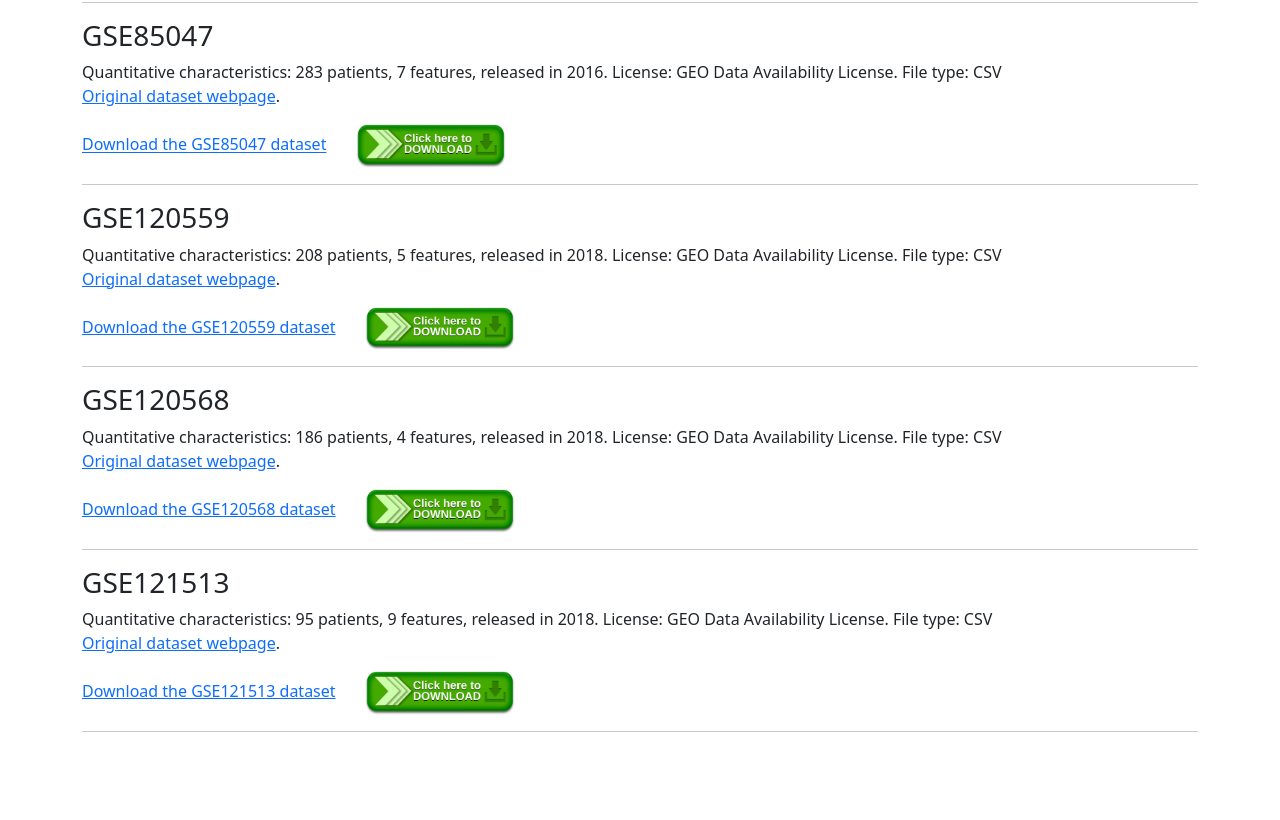
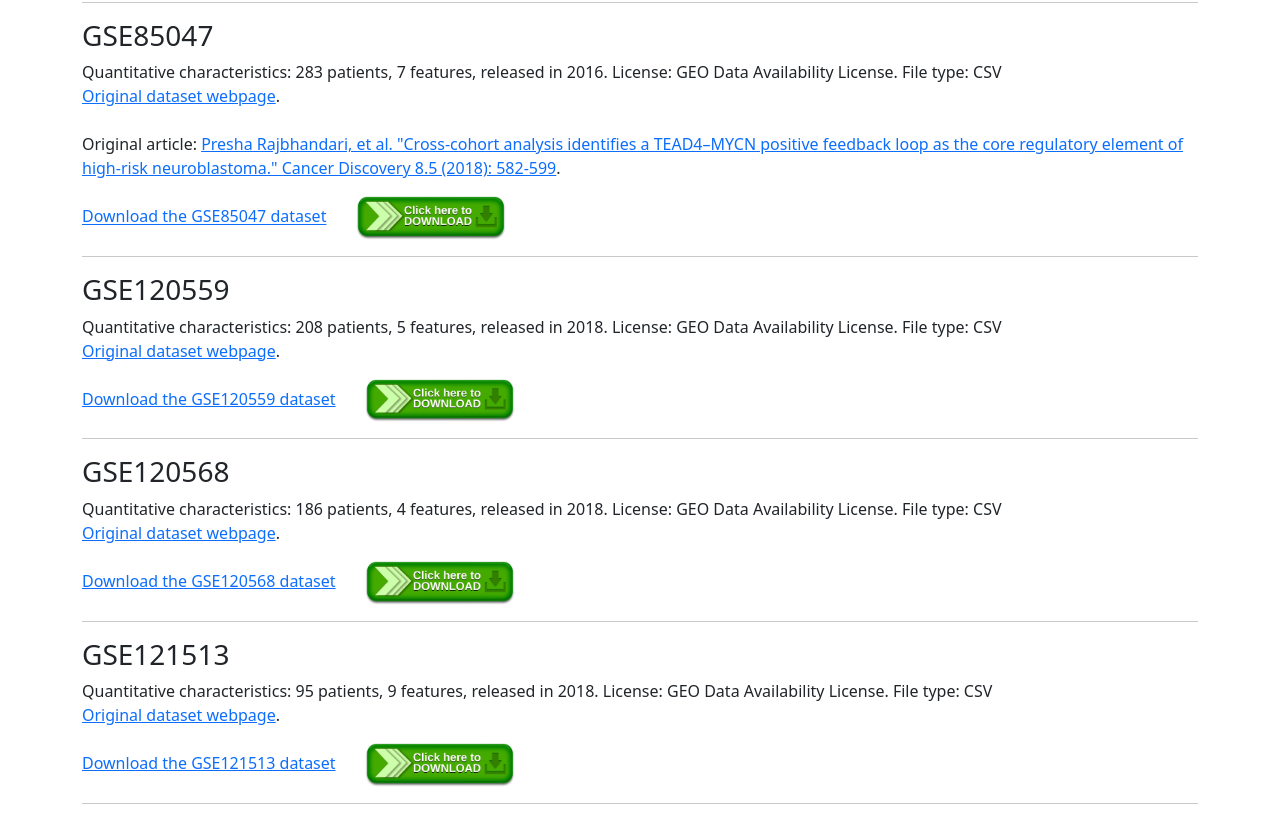
Before and after one commit to davidechicco/neuroblastoma_EHRs_data, a plain HTML site: page datasets.html in a window 1280 px wide. Shown: the part 5440-6260 px from the top of the page. Before the commit the page ends 6188 px from the top, so only its background shows below. Drawn offline with nearby package versions, Linux system fonts and the light colour scheme.

Commit message:
added new datasets

```diff
--- a/datasets.html
+++ b/datasets.html
@@ -650,6 +650,9 @@ Quantitative characteristics: 283 patients, 7 features, released in 2016. Licens
 </br>
 <a href="https://www.ncbi.nlm.nih.gov/geo/query/acc.cgi?acc=GSE85047" target="_blank" rel="noopener noreferrer">Original dataset webpage</a>.
 </br>
+<br>
+Original article: <a href="https://doi.org/10.1158/2159-8290.CD-16-0861" target="_blank" rel="noopener noreferrer">Presha Rajbhandari, et al. "Cross-cohort analysis identifies a TEAD4–MYCN positive feedback loop as the core regulatory element of high-risk neuroblastoma." Cancer Discovery 8.5 (2018): 582-599</a>.
+</br>
 </p>
 <a href="./datasets/GSE85047_EHRs.csv" target="_blank" rel="noopener noreferrer">
 Download the GSE85047 dataset</a> &nbsp; &nbsp; &nbsp;
```
